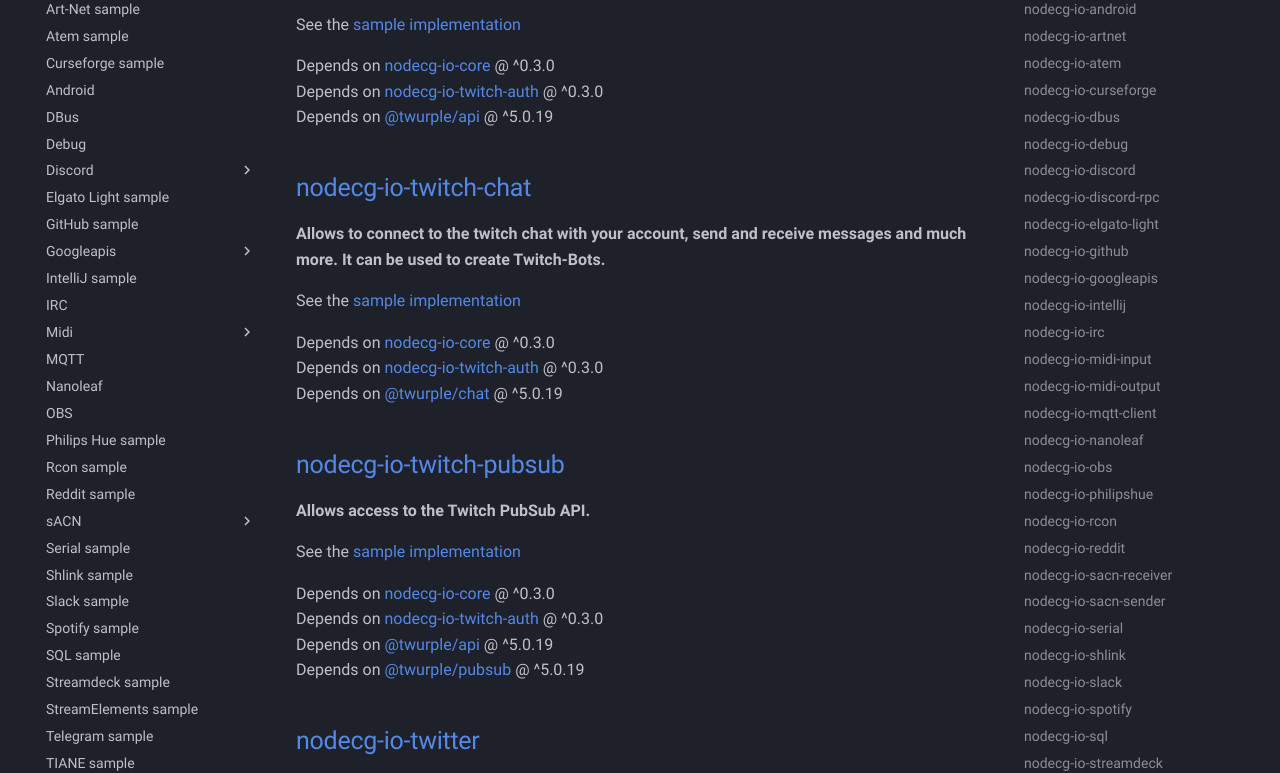
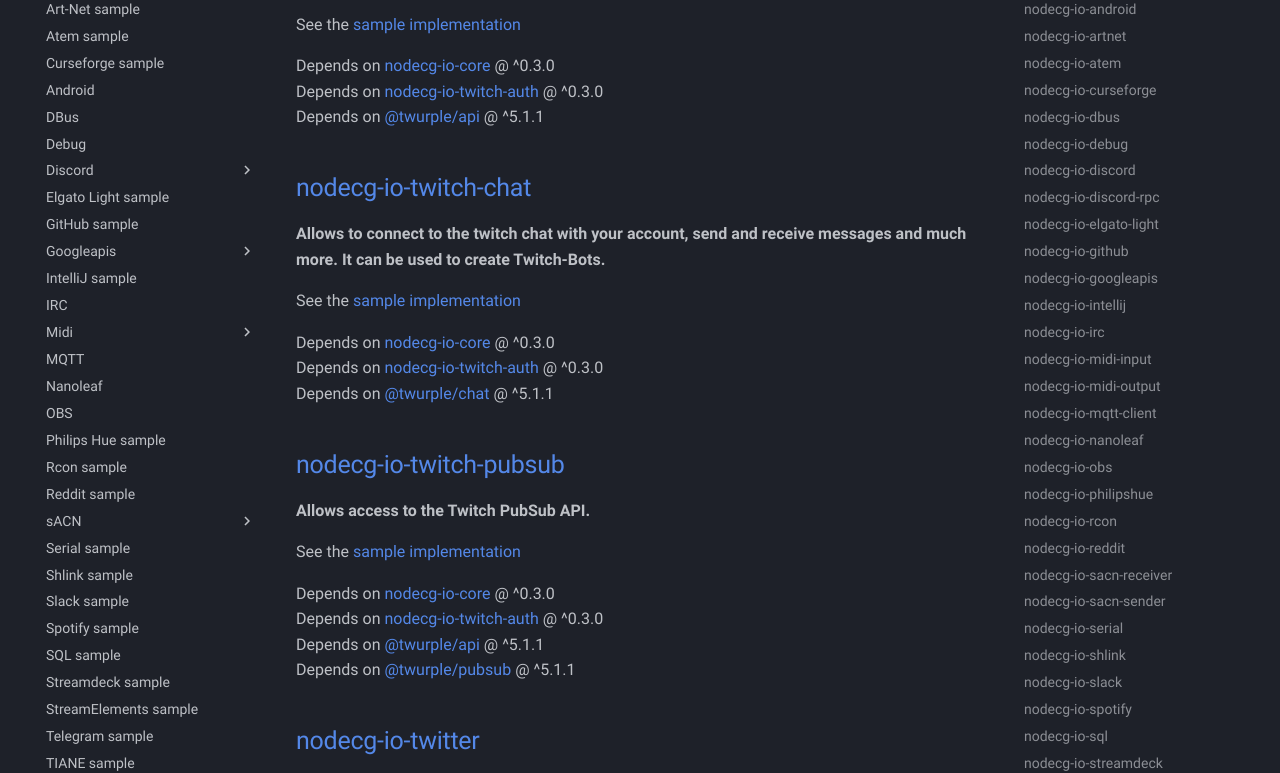
Before and after one commit to codeoverflow-org/nodecg-io-docs, an MkDocs documentation site: the page built from docs/services.md, in a window 1280 px wide and 1400 px high, scrolled down 8765 px. Shown: the part 153-926 px from the top of the window. Built offline with MkDocs 1.6.1 and Material for MkDocs 9.7.7, drawn with Linux system fonts in a browser that asks for light colours; comment, search, counter and statistics services are not loaded; the version menu is left out; some of the changed text lies outside the part shown.

Commit message:
Update generated documentation (codeoverflow-org/nodecg-io@dd5970e7b02ff8b420a492a7977dfa7b01f9fd1e)

```diff
--- a/docs/services.md
+++ b/docs/services.md
@@ -348,7 +348,7 @@
 
 Depends on [nodecg-io-core](https://github.com/codeoverflow-org/nodecg-io/tree/main/nodecg-io-core) @ ^0.3.0 <br>
 Depends on [nodecg-io-twitch-auth](https://www.npmjs.com/package/nodecg-io-twitch-auth) @ ^0.3.0 <br>
-Depends on [@twurple/api](https://www.npmjs.com/package/@twurple/api) @ ^5.0.19 <br>
+Depends on [@twurple/api](https://www.npmjs.com/package/@twurple/api) @ ^5.1.1 <br>
 
 ## [nodecg-io-twitch-chat](https://github.com/codeoverflow-org/nodecg-io/tree/main/services/nodecg-io-twitch-chat)
 
@@ -358,7 +358,7 @@
 
 Depends on [nodecg-io-core](https://github.com/codeoverflow-org/nodecg-io/tree/main/nodecg-io-core) @ ^0.3.0 <br>
 Depends on [nodecg-io-twitch-auth](https://www.npmjs.com/package/nodecg-io-twitch-auth) @ ^0.3.0 <br>
-Depends on [@twurple/chat](https://www.npmjs.com/package/@twurple/chat) @ ^5.0.19 <br>
+Depends on [@twurple/chat](https://www.npmjs.com/package/@twurple/chat) @ ^5.1.1 <br>
 
 ## [nodecg-io-twitch-pubsub](https://github.com/codeoverflow-org/nodecg-io/tree/main/services/nodecg-io-twitch-pubsub)
 
@@ -368,8 +368,8 @@
 
 Depends on [nodecg-io-core](https://github.com/codeoverflow-org/nodecg-io/tree/main/nodecg-io-core) @ ^0.3.0 <br>
 Depends on [nodecg-io-twitch-auth](https://www.npmjs.com/package/nodecg-io-twitch-auth) @ ^0.3.0 <br>
-Depends on [@twurple/api](https://www.npmjs.com/package/@twurple/api) @ ^5.0.19 <br>
-Depends on [@twurple/pubsub](https://www.npmjs.com/package/@twurple/pubsub) @ ^5.0.19 <br>
+Depends on [@twurple/api](https://www.npmjs.com/package/@twurple/api) @ ^5.1.1 <br>
+Depends on [@twurple/pubsub](https://www.npmjs.com/package/@twurple/pubsub) @ ^5.1.1 <br>
 
 ## [nodecg-io-twitter](https://github.com/codeoverflow-org/nodecg-io/tree/main/services/nodecg-io-twitter)
 
```
Also changed, not shown: other parts of docs/services.md (+2 -2 lines).
